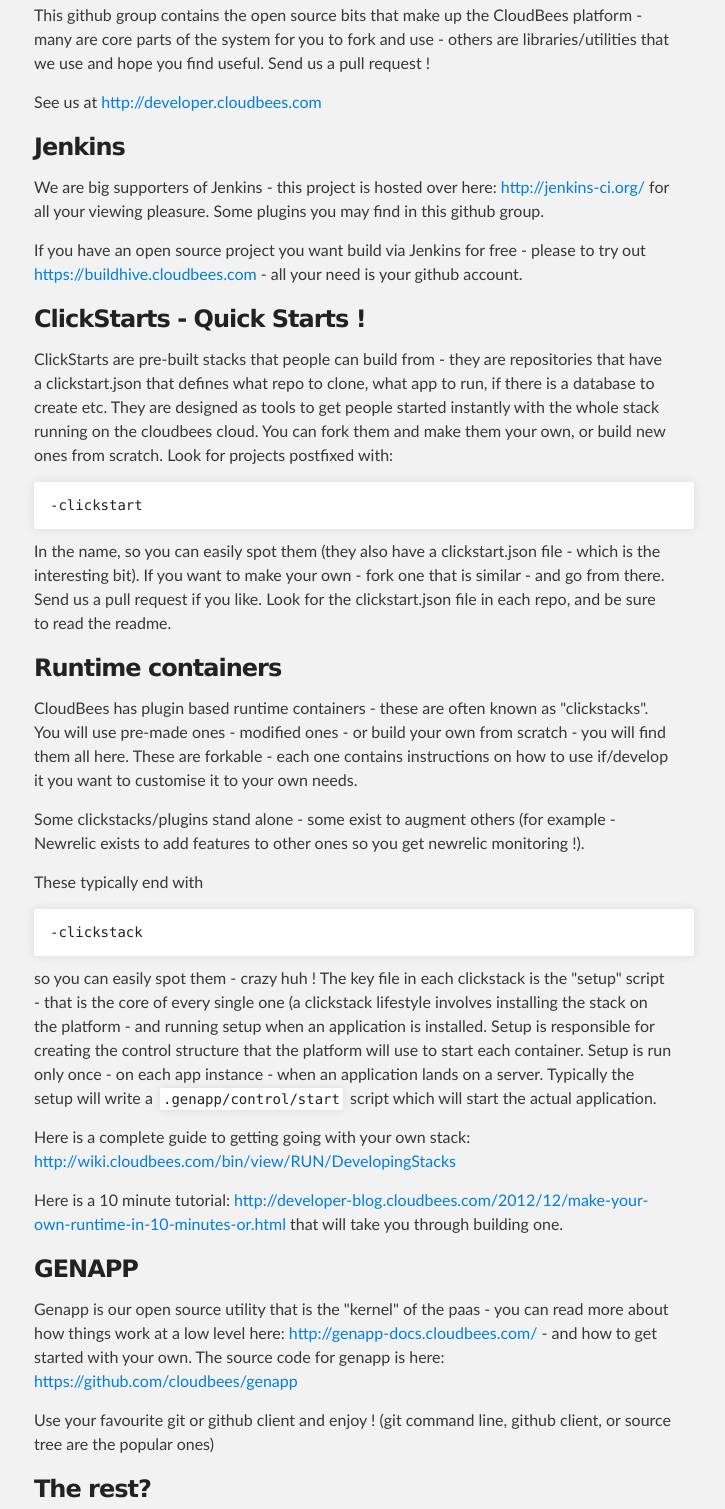
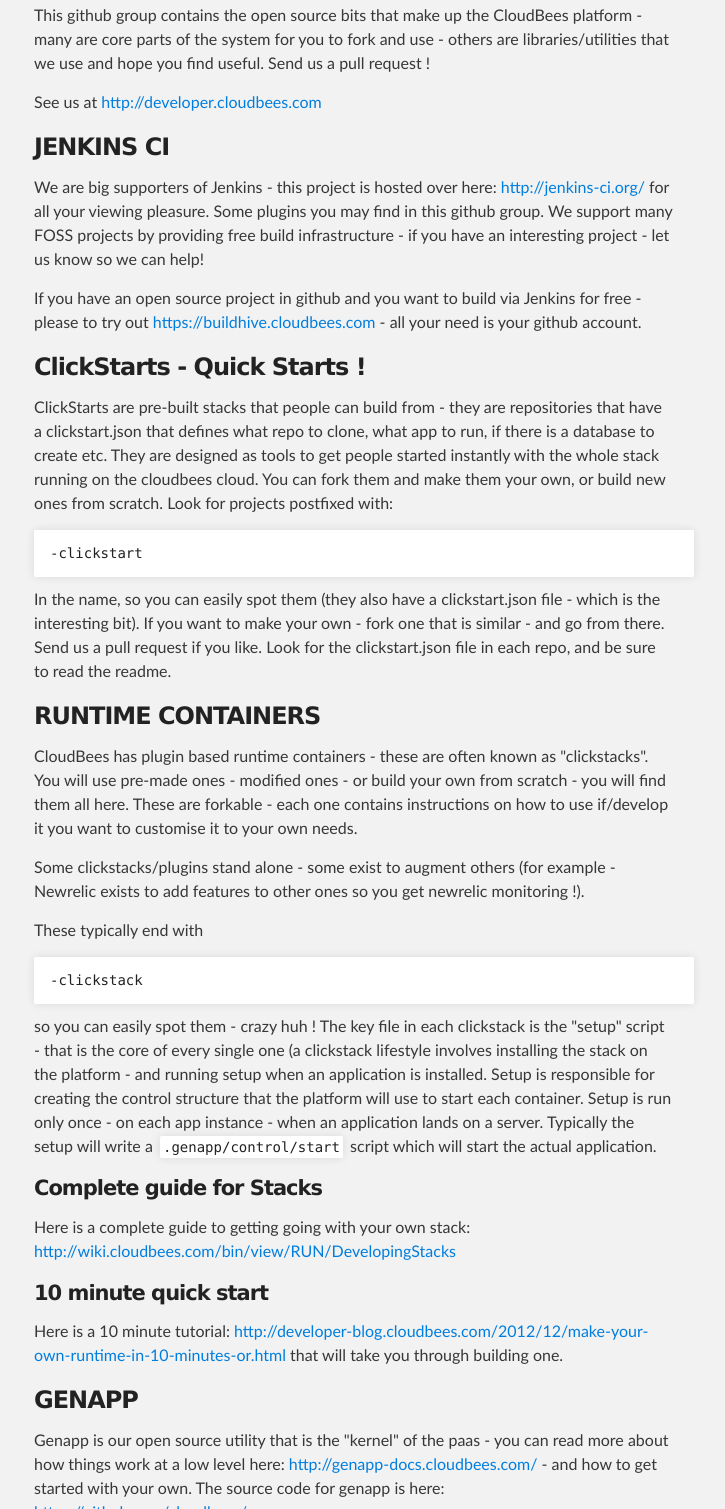
Before and after one commit to CloudBees-community/cloudbees-community.github.com, a plain HTML site: page index.html in a window 1280 px wide. Shown: the part 342-1851 px from the top of the page, without its empty margins (286-1011 px from the left). Drawn offline with Linux system fonts and the light colour scheme.

Commit message:
Replace master branch with page content via GitHub

```diff
--- a/index.html
+++ b/index.html
@@ -35,11 +35,11 @@
 
 <p>See us at <a href="http://developer.cloudbees.com">http://developer.cloudbees.com</a></p>
 
-<h3>Jenkins</h3>
+<h3>JENKINS CI</h3>
 
-<p>We are big supporters of Jenkins - this project is hosted over here: <a href="http://jenkins-ci.org/">http://jenkins-ci.org/</a> for all your viewing pleasure. Some plugins you may find in this github group. </p>
+<p>We are big supporters of Jenkins - this project is hosted over here: <a href="http://jenkins-ci.org/">http://jenkins-ci.org/</a> for all your viewing pleasure. Some plugins you may find in this github group. We support many FOSS projects by providing free build infrastructure - if you have an interesting project - let us know so we can help!</p>
 
-<p>If you have an open source project you want build via Jenkins for free - please to try out <a href="https://buildhive.cloudbees.com">https://buildhive.cloudbees.com</a> - all your need is your github account.</p>
+<p>If you have an open source project in github and you want to build via Jenkins for free - please to try out <a href="https://buildhive.cloudbees.com">https://buildhive.cloudbees.com</a> - all your need is your github account.</p>
 
 <h3>ClickStarts - Quick Starts !</h3>
 
@@ -50,7 +50,7 @@
 
 <p>In the name, so you can easily spot them (they also have a clickstart.json file - which is the interesting bit). If you want to make your own - fork one that is similar - and go from there. Send us a pull request if you like. Look for the clickstart.json file in each repo, and be sure to read the readme. </p>
 
-<h3>Runtime containers</h3>
+<h3>RUNTIME CONTAINERS</h3>
 
 <p>CloudBees has plugin based runtime containers - these are often known as "clickstacks". You will use pre-made ones - modified ones - or build your own from scratch - you will find them all here. These are forkable - each one contains instructions on how to use if/develop it you want to customise it to your own needs. </p>
 
@@ -63,7 +63,11 @@
 
 <p>so you can easily spot them - crazy huh ! The key file in each clickstack is the "setup" script - that is the core of every single one (a clickstack lifestyle involves installing the stack on the platform - and running setup when an application is installed. Setup is responsible for creating the control structure that the platform will use to start each container. Setup is run only once - on each app instance - when an application lands on a server. Typically the setup will write a <code>.genapp/control/start</code> script which will start the actual application. </p>
 
+<h4>Complete guide for Stacks</h4>
+
 <p>Here is a complete guide to getting going with your own stack: <a href="http://wiki.cloudbees.com/bin/view/RUN/DevelopingStacks">http://wiki.cloudbees.com/bin/view/RUN/DevelopingStacks</a></p>
+
+<h4>10 minute quick start</h4>
 
 <p>Here is a 10 minute tutorial: <a href="http://developer-blog.cloudbees.com/2012/12/make-your-own-runtime-in-10-minutes-or.html">http://developer-blog.cloudbees.com/2012/12/make-your-own-runtime-in-10-minutes-or.html</a> that will take you through building one.</p>
 
```
Also changed, not shown: params.json (+1 -1 lines).
